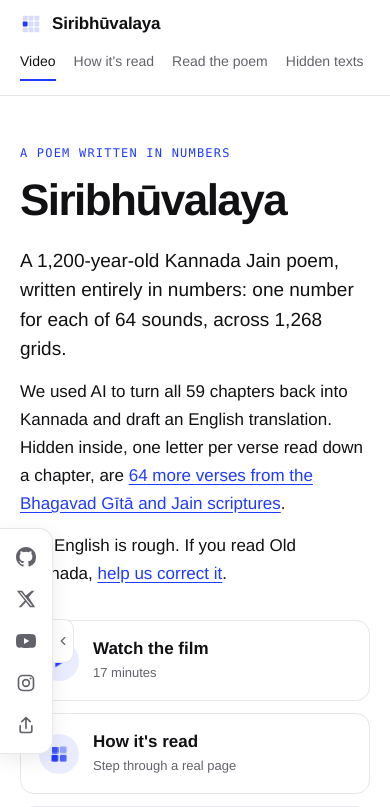
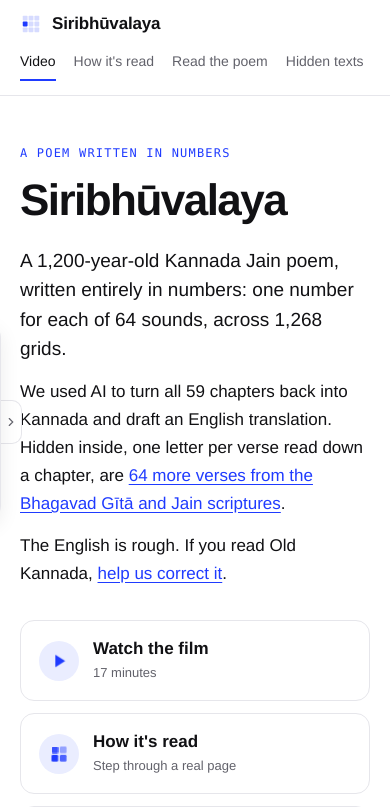
Before and after one commit to snrahulsn/siribhoovalaya, a plain HTML site: page site/index.html in a window 390 px wide. Shown: the top 807 px of the page. Drawn offline with Linux system fonts and the light colour scheme.

Commit message:
Site: share and follow links only in the side rail (also centred on phones, folded by default there)
Co-Authored-By: Claude Opus 5.5 <noreply@anthropic.com>

```diff
--- a/site/index.html
+++ b/site/index.html
@@ -16,7 +16,7 @@
 <title>Siribhūvalaya (Siribhoovalaya, ಸಿರಿಭೂವಲಯ): the Jain poem written in numbers</title>
 <link rel="icon" href="favicon.svg" type="image/svg+xml"><link rel="icon" href="favicon.ico" sizes="any"><link rel="apple-touch-icon" href="apple-touch-icon.png">
 <link rel="stylesheet" href="https://fonts.googleapis.com/css2?family=Archivo:wght@400;500;600;700&family=IBM+Plex+Mono:wght@400;500&family=Noto+Sans+Kannada:wght@400;500;600&display=swap">
-<link rel="stylesheet" href="style.css?v=8">
+<link rel="stylesheet" href="style.css?v=9">
 <style>
 .hero{border-bottom:1px solid var(--line)}
 .hero-in{display:grid;grid-template-columns:minmax(0,1fr) minmax(0,1fr);gap:64px;align-items:center;padding-block:72px}
@@ -109,7 +109,7 @@
 
 
 </main>
-<script src="layout.js?v=11"></script>
+<script src="layout.js?v=12"></script>
 <script>
 document.getElementById('facade').addEventListener('click', function () {
   const id = (window.SITE_LINKS || {}).youtube;
--- a/site/layout.js
+++ b/site/layout.js
@@ -15,11 +15,11 @@ window.SITE_REPO = 'https://github.com/snrahulsn/siribhoovalaya';
   document.body.insertAdjacentHTML("afterbegin",
     `<header class="site-head"><div class="frame"><a class="logo" href="index.html"><img src="favicon.svg" alt="">Siribhūvalaya</a><nav class="site-nav" aria-label="Main">${nav}</nav></div></header>`);
   document.body.insertAdjacentHTML("beforeend",
-    `<footer class="site-foot"><div class="frame"><span>With thanks to Yellappa Shastri, who acquired the manuscript and spent his life on it; Karlamangalam Srikantaiah and K. Ananthasubba Rao, who worked with him and typed out its tables; Sudharthi of Hassan, who traced its hidden texts by hand; Anil Kumar Jain; Aruhant Mehta, whose public code reads its grids; and <a href="https://www.youtube.com/@kagwadspkumudendarthi" target="_blank" rel="noopener">Dr S. P. Kagwad</a>. Their material was invaluable in validating our output.</span><span>Grids from the National Archives of India (Abhilekh Patal, Acc. 507). Data, tools and corrections on <a href="${window.SITE_REPO}" target="_blank" rel="noopener">GitHub</a>.</span><span>A non-commercial project. Nothing here is for sale. Follow The Indophile on <a href="https://www.youtube.com/channel/UCsVH0ZIvAbplkY_3YhCI4fg" target="_blank" rel="noopener">YouTube</a> and <a href="https://x.com/the_indophile" target="_blank" rel="noopener">X</a>, and <a href="https://www.instagram.com/the_indophile_labs/" target="_blank" rel="noopener">Instagram</a>.</span>${social}</div></footer>`);
+    `<footer class="site-foot"><div class="frame"><span>With thanks to Yellappa Shastri, who acquired the manuscript and spent his life on it; Karlamangalam Srikantaiah and K. Ananthasubba Rao, who worked with him and typed out its tables; Sudharthi of Hassan, who traced its hidden texts by hand; Anil Kumar Jain; Aruhant Mehta, whose public code reads its grids; and <a href="https://www.youtube.com/@kagwadspkumudendarthi" target="_blank" rel="noopener">Dr S. P. Kagwad</a>. Their material was invaluable in validating our output.</span><span>Grids from the National Archives of India (Abhilekh Patal, Acc. 507). Data, tools and corrections on <a href="${window.SITE_REPO}" target="_blank" rel="noopener">GitHub</a>.</span><span>A non-commercial project. Nothing here is for sale. Follow The Indophile on <a href="https://www.youtube.com/channel/UCsVH0ZIvAbplkY_3YhCI4fg" target="_blank" rel="noopener">YouTube</a> and <a href="https://x.com/the_indophile" target="_blank" rel="noopener">X</a>, and <a href="https://www.instagram.com/the_indophile_labs/" target="_blank" rel="noopener">Instagram</a>.</span></div></footer>`);
   // Side rail with the same links; a small tab slides it in and out (remembered per visitor).
   document.body.insertAdjacentHTML("beforeend", `<aside class="side-rail" aria-label="Share and follow">${social}<button type="button" class="rail-tab" aria-label="Hide or show share links"><svg viewBox="0 0 24 24" aria-hidden="true"><path fill="none" stroke="currentColor" stroke-width="2" stroke-linecap="round" d="M15 6l-6 6 6 6"/></svg></button></aside>`);
   const rail = document.querySelector(".side-rail");
-  try { if (localStorage.getItem("railHidden") === "1") rail.classList.add("hidden"); } catch (e) {}
+  try { const v = localStorage.getItem("railHidden"); if (v === "1" || (v === null && innerWidth < 700)) rail.classList.add("hidden"); } catch (e) {}
   rail.querySelector(".rail-tab").addEventListener("click", () => {
     rail.classList.toggle("hidden");
     try { localStorage.setItem("railHidden", rail.classList.contains("hidden") ? "1" : "0"); } catch (e) {}
--- a/site/style.css
+++ b/site/style.css
@@ -119,5 +119,5 @@ a.card:hover{border-color:var(--accent)}
 .rail-tab svg{width:14px;height:14px;transition:transform .35s ease}
 .side-rail.hidden{transform:translate(calc(-100% + 22px),-50%)}
 .side-rail.hidden .rail-tab svg{transform:rotate(180deg)}
-@media (max-width:700px){.side-rail{top:auto;bottom:90px;transform:none}.side-rail.hidden{transform:translateX(calc(-100% + 22px))}}
+@media (max-width:700px){.side-rail .social a,.side-rail .share-btn{padding:6px}.side-rail .social svg{width:18px;height:18px}}
 @media (prefers-reduced-motion:reduce){.side-rail,.rail-tab svg{transition:none}}
```
Also changed, not shown: site/chapter.html (+2 -2 lines), site/chapters.html (+2 -2 lines), site/help.html (+2 -2 lines), site/play.html (+2 -2 lines), site/read.html (+2 -2 lines), site/texts.html (+2 -2 lines).
